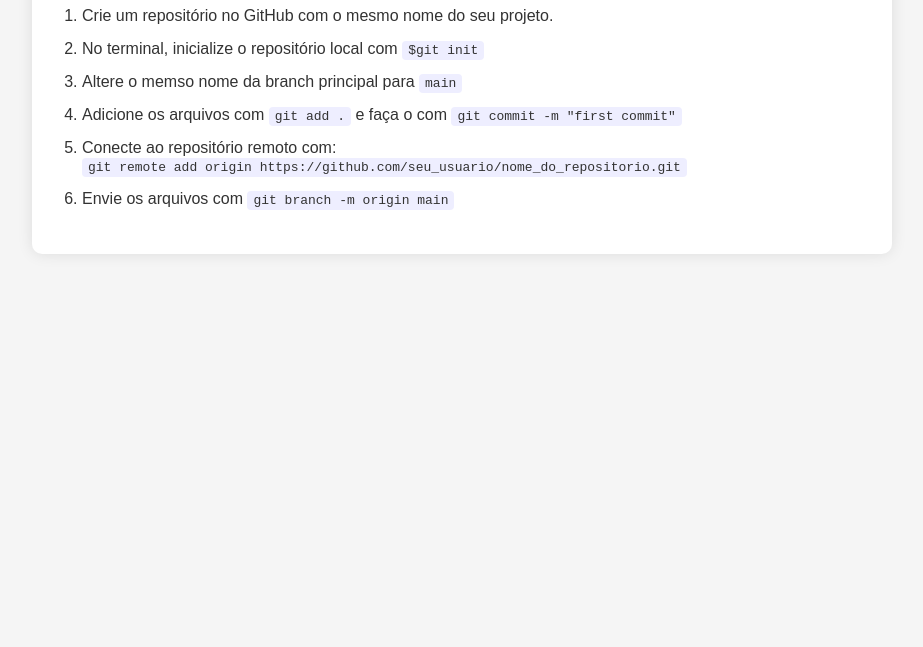
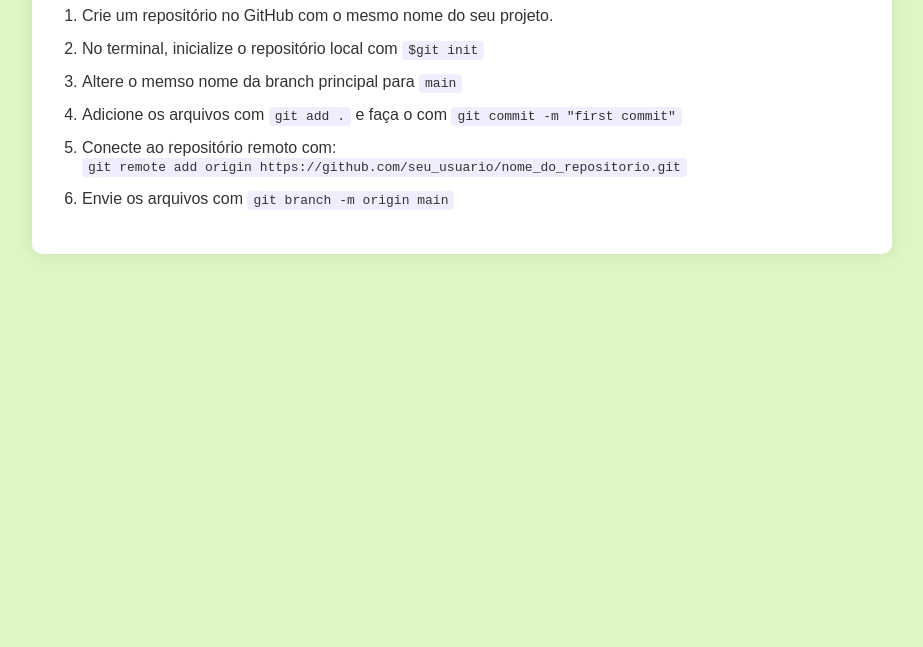
Before and after one commit to GustavoCostaAM/hospedar-no-GitHub, a plain HTML site: page index.html in a window 1280 px wide. Shown: the part 153-800 px from the top of the page, without its empty margins (178-1101 px from the left). Drawn offline with Linux system fonts and the light colour scheme.

Commit message:
trocando o background

```diff
--- a/style.css
+++ b/style.css
@@ -1,6 +1,6 @@
 body {
     font-family: Arial, sans-serif;
-    background-color: #f5f5f5;
+    background-color: #def6c3;
     color: #333;
     margin: 0;
     padding: 0;
```
